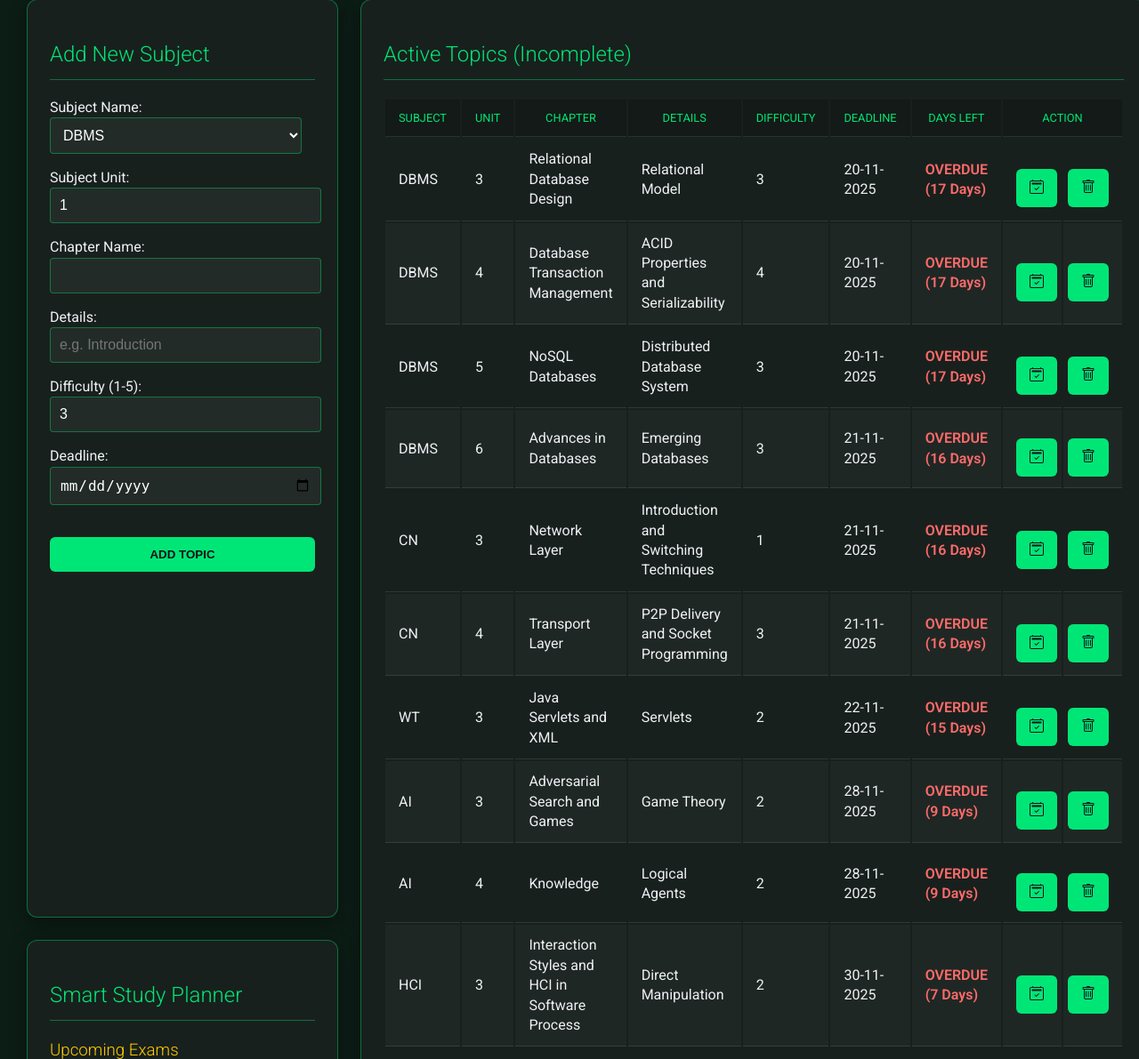
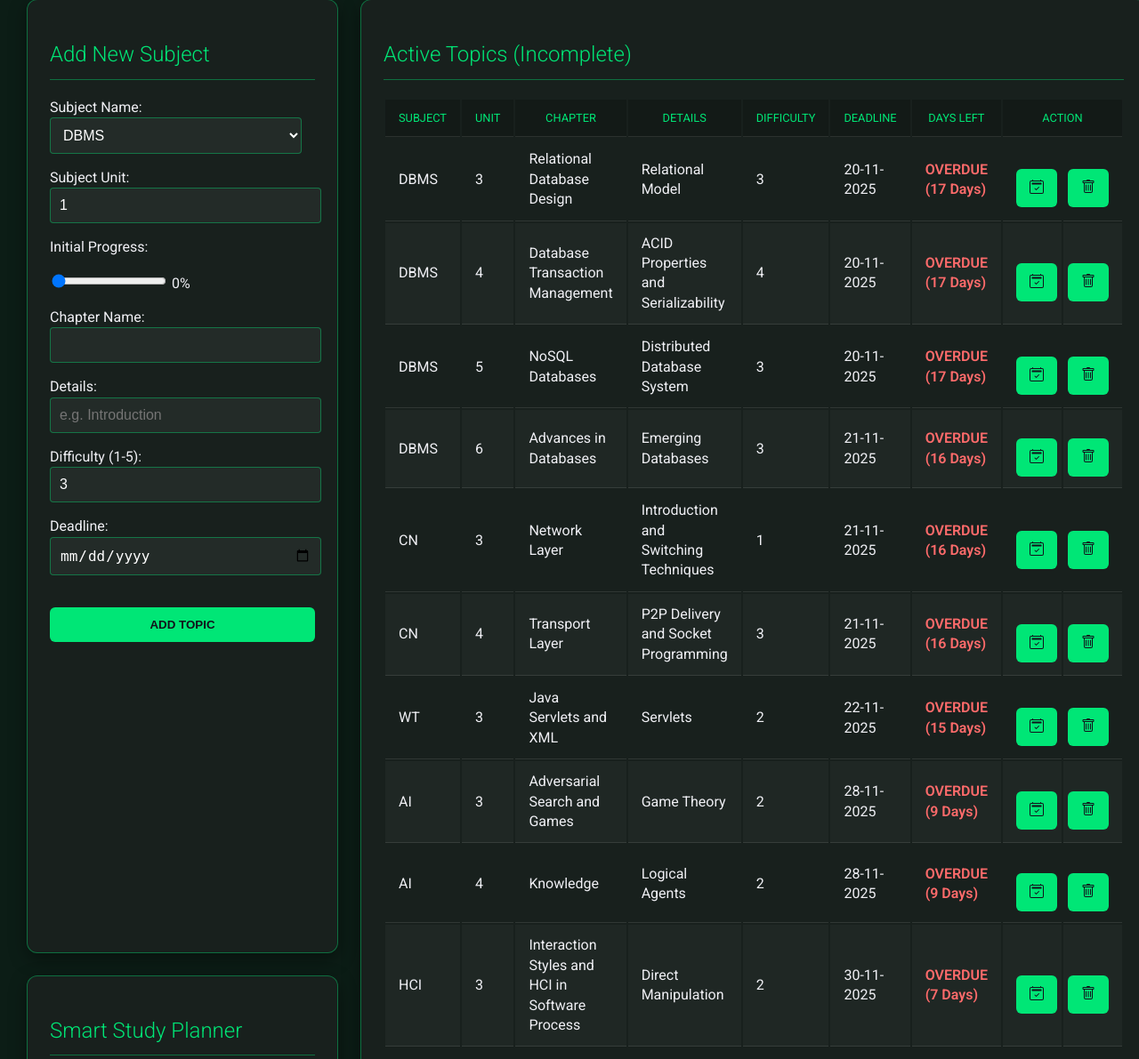
Before and after one commit to nishtha911/smart_study_companion, a Flask app: page / in a window 1280 px wide. Shown: the part 153-1344 px from the top of the page at 89% size. Run offline with Flask 3, Linux system fonts and the light colour scheme; data comes from the database, SQL or seed files in the repository; some web fonts are replaced.

Commit message:
experimenting with slider for progress-pct

```diff
--- a/templates/index.html
+++ b/templates/index.html
@@ -39,6 +39,14 @@
                 <p>
                     <label for="unit_number">Subject Unit:</label>
                     <input type="number" id="unit_number" name="unit_number" min="1" value="1" required>
+                </p>
+
+                                <p>
+                    <label for="progress_pct">Initial Progress:</label>
+                    <div class="slider-container">
+                        <input type="range" min="0" max="100" value="0" class="slider" id="progress_pct" name="progress_pct" oninput="document.getElementById('progress-value').innerText = this.value + '%'">
+                        <span id="progress-value">0%</span>
+                    </div>
                 </p>
 
                 <p>
```
